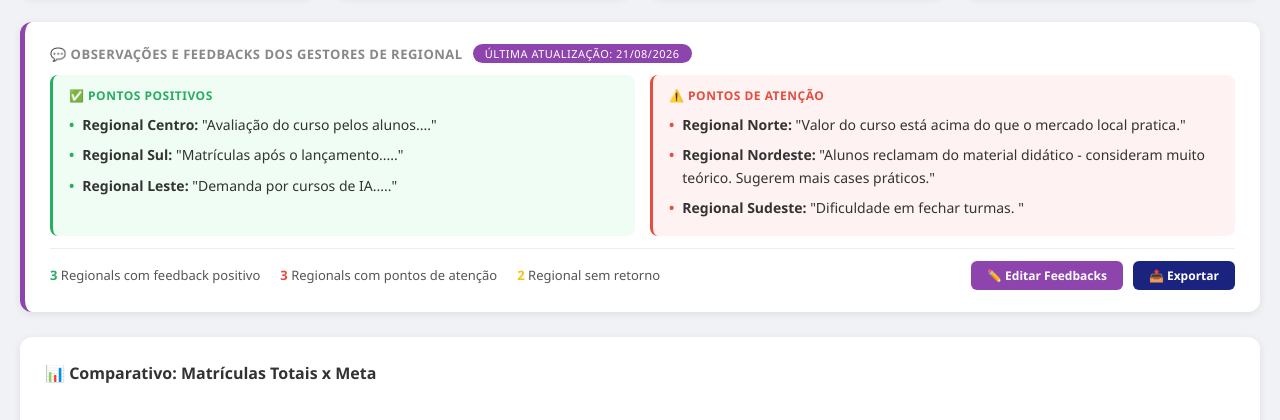
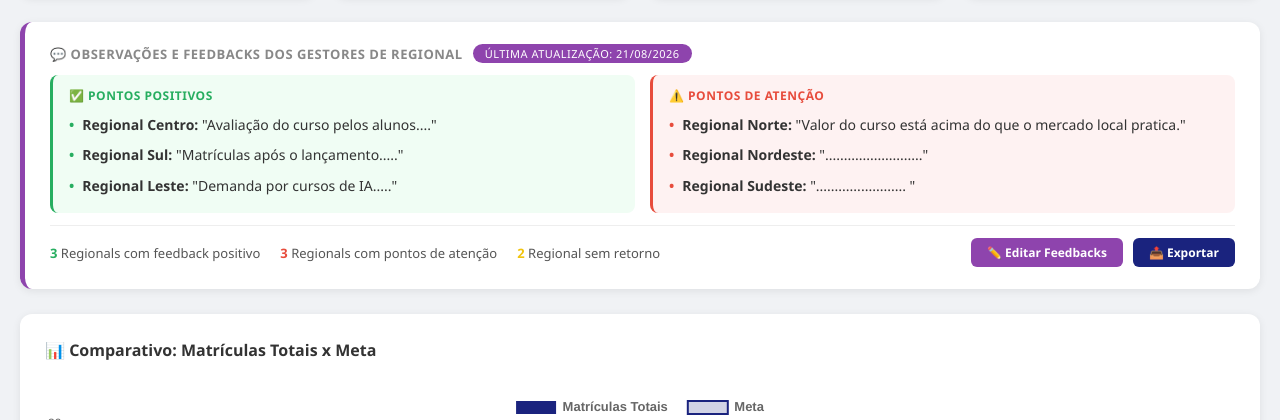
Before and after one commit to sam-mesquita/unicive, a plain HTML site: page index.html in a window 1280 px wide. Shown: the part 738-1158 px from the top of the page. Drawn offline with nearby package versions, Linux system fonts and the light colour scheme.

Commit message:
index.html

```diff
--- a/index.html
+++ b/index.html
@@ -652,11 +652,11 @@
                         </li>
                         <li style="display: flex; gap: 8px; align-items: flex-start; padding: 4px 0;">
                             <span style="color: #e74c3c; font-weight: 700;">•</span>
-                            <span><strong>Regional Nordeste:</strong> "Alunos reclamam do material didático - consideram muito teórico. Sugerem mais cases práticos."</span>
+                            <span><strong>Regional Nordeste:</strong> ".........................."</span>
                         </li>
                         <li style="display: flex; gap: 8px; align-items: flex-start; padding: 4px 0;">
                             <span style="color: #e74c3c; font-weight: 700;">•</span>
-                            <span><strong>Regional Sudeste:</strong> "Dificuldade em fechar turmas. "</span>
+                            <span><strong>Regional Sudeste:</strong> "........................ "</span>
                         </li>
                     </ul>
                 </div>
```
